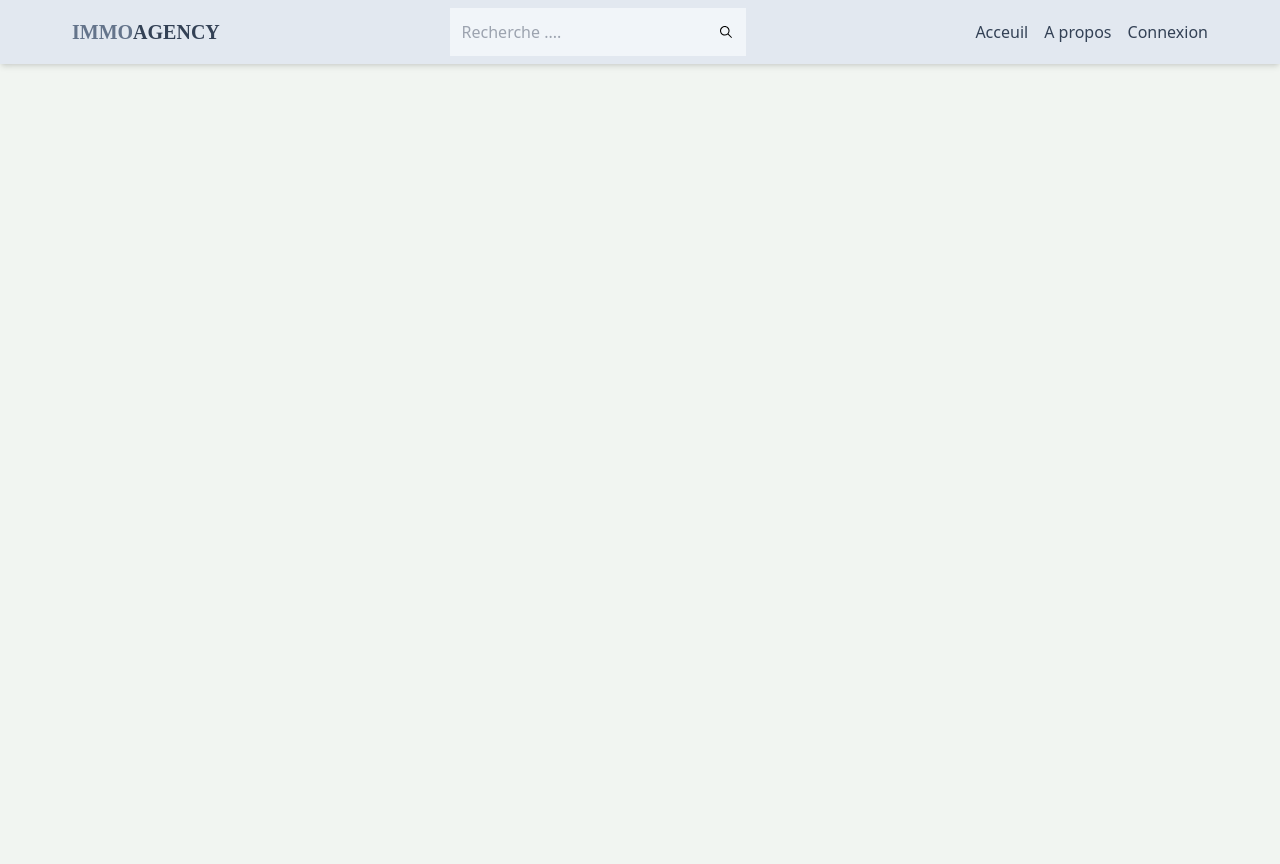
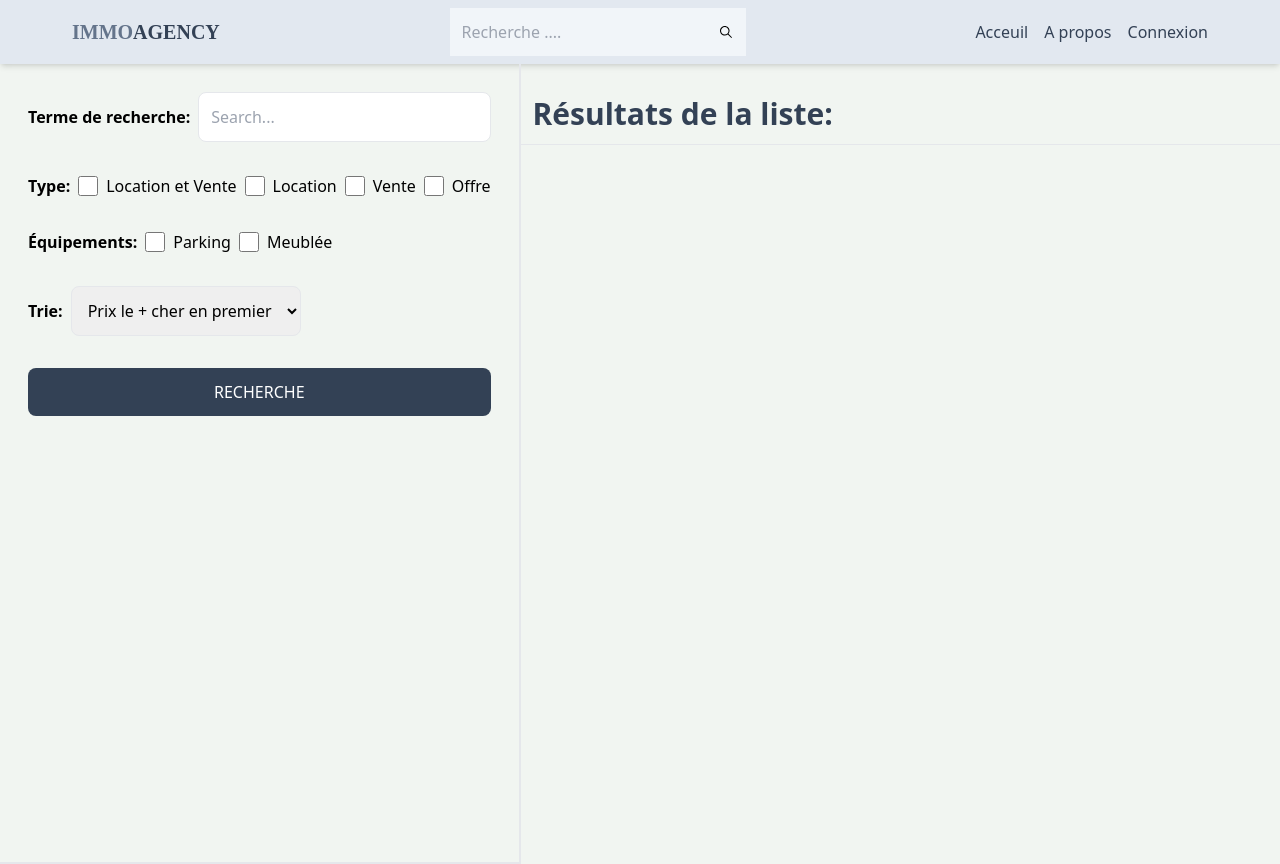
Before and after one commit to amel252/Projet-react-immobilier, a React (Vite) app in the folder front-end/: page /search in a window 1280 px wide. Before the commit the page ends 800 px from the top, so only its background shows below. Built offline with nearby package versions, Linux system fonts and the light colour scheme; a web font is replaced by a local one.

Commit message:
Rajout du composant Search permettant le filtre de nos annonces

```diff
--- a/front-end/src/App.jsx
+++ b/front-end/src/App.jsx
@@ -8,9 +8,9 @@ import Signup from "./pages/Signup";
 import Header from "./components/Header";
 import PrivateRoute from "./components/PrivateRoute";
 import CreateListing from "./pages/createListing";
-import UpdateListing from "./pages/UpdateListing"
+import UpdateListing from "./pages/UpdateListing";
 import Listing from "./pages/Listing";
-
+import Search from "./pages/Search";
 
 function App() {
     return (
@@ -22,12 +22,16 @@ function App() {
                 <Route path="/sign-in" element={<Signin />} />
                 <Route path="/sign-up" element={<Signup />} />
                 <Route path="/about" element={<About />} />
-                <Route path="/listing/:listingId" element={<Listing/>}/>
+                <Route path="/search" element={<Search />} />
+                <Route path="/listing/:listingId" element={<Listing />} />
 
                 <Route element={<PrivateRoute />}>
                     <Route path="/profile" element={<Profile />} />
                     <Route path="/create-listing" element={<CreateListing />} />
-                    <Route path="/update-listing/:listingId" element={<UpdateListing />} />
+                    <Route
+                        path="/update-listing/:listingId"
+                        element={<UpdateListing />}
+                    />
                 </Route>
             </Routes>
         </BrowserRouter>
--- /dev/null
+++ b/front-end/src/pages/Search.jsx
@@ -0,0 +1,79 @@
+export default function Search() {
+    return (
+        <div className="flex flex-col md:flex-row">
+            <div className="p-7 border-b-2 md:border-r-2 md:min-h-screen">
+                <form className="flex flex-col gap-8">
+                    <div className="flex items-center gap-2">
+                        <label className="whitespace-nowrap font-semibold">
+                            Terme de recherche:{" "}
+                        </label>
+                        <input
+                            type="text"
+                            id="searchTerm"
+                            placeholder="Search..."
+                            className="border rounded-lg p-3 w-full"
+                        />
+                    </div>
+                    <div className="flex gap-2 flex-wrap items-center">
+                        <label className="font-semibold">Type: </label>
+                        <div className="flex gap-2">
+                            <input type="checkbox" id="all" className="w-5" />
+                            <span>Location et Vente</span>
+                        </div>
+                        <div className="flex gap-2">
+                            <input type="checkbox" id="rent" className="w-5" />
+                            <span>Location</span>
+                        </div>
+                        <div className="flex gap-2">
+                            <input type="checkbox" id="sale" className="w-5" />
+                            <span>Vente</span>
+                        </div>
+                        <div className="flex gap-2">
+                            <input type="checkbox" id="offer" className="w-5" />
+                            <span>Offre</span>
+                        </div>
+                    </div>
+                    <div className="flex gap-2 flex-wrap items-center">
+                        <label className="font-semibold">Équipements: </label>
+                        <div className="flex gap-2">
+                            <input
+                                type="checkbox"
+                                id="parking"
+                                className="w-5"
+                            />
+                            <span>Parking</span>
+                        </div>
+                        <div className="flex gap-2">
+                            <input
+                                type="checkbox"
+                                id="furnished"
+                                className="w-5"
+                            />
+                            <span>Meublée</span>
+                        </div>
+                    </div>
+                    <div className="flex items-center gap-2">
+                        <label className="font-semibold">Trie: </label>
+                        <select
+                            className="border rounded-lg p-3"
+                            id="sort_order"
+                        >
+                            <option>Prix le + cher en premier </option>
+                            <option>Prix le - cher en premier</option>
+                            <option>Annonce plus récente </option>
+                            <option>Annonce plus ancienne</option>
+                        </select>
+                    </div>
+                    <button className="bg-slate-700 text-white rounded-lg p-3 uppercase hover:opacity-95">
+                        Recherche
+                    </button>
+                </form>
+            </div>
+            <div className="flex-1">
+                <h1 className="text-3xl font-semibold border-b p-3 text-slate-700 mt-5">
+                    Résultats de la liste:
+                </h1>
+            </div>
+        </div>
+    );
+}
```
